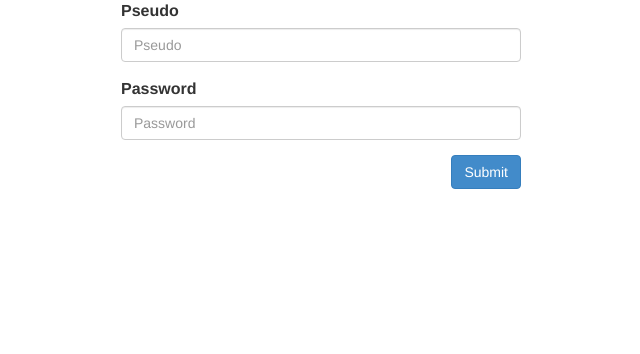
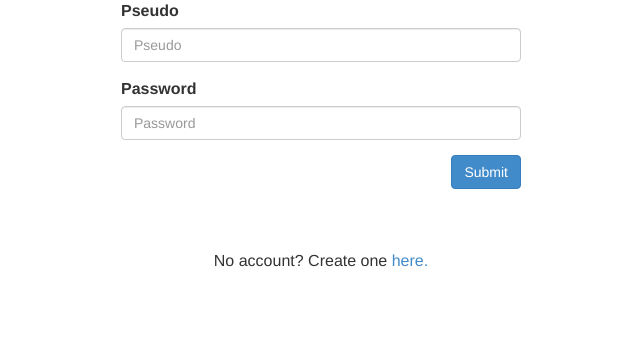
Before and after one commit to derlin/450words, a PHP site: page /log_in.php in a window 1280 px wide. Shown: the part 171-525 px from the top of the page, without its empty margins (319-959 px from the left). Run offline with PHP 8.4, Linux system fonts and the light colour scheme.

Commit message:
feat: add a link to signup page from signin

```diff
--- a/src/log_in.php
+++ b/src/log_in.php
@@ -70,6 +70,7 @@ if (!isset($_POST['submitok'])):
 
         </div>
 
+        <p class="text-center">No account? Create one <a href="signup.php">here.</a></p>
     </div>
     <!-- /.container -->
     <!-- script references -->
```
